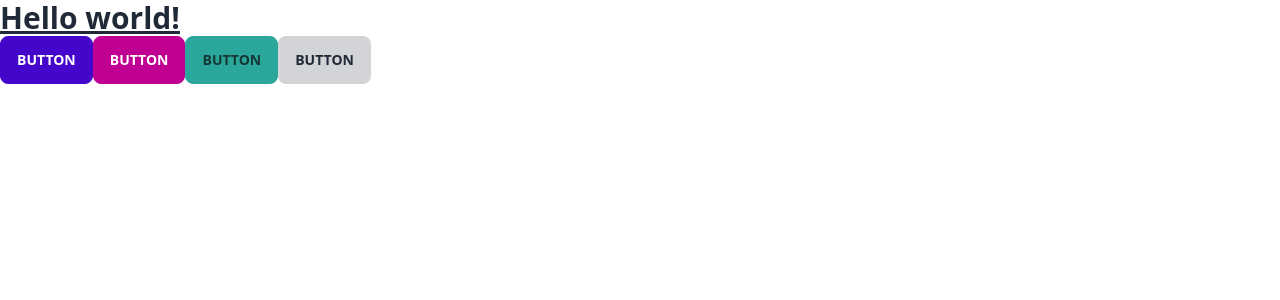
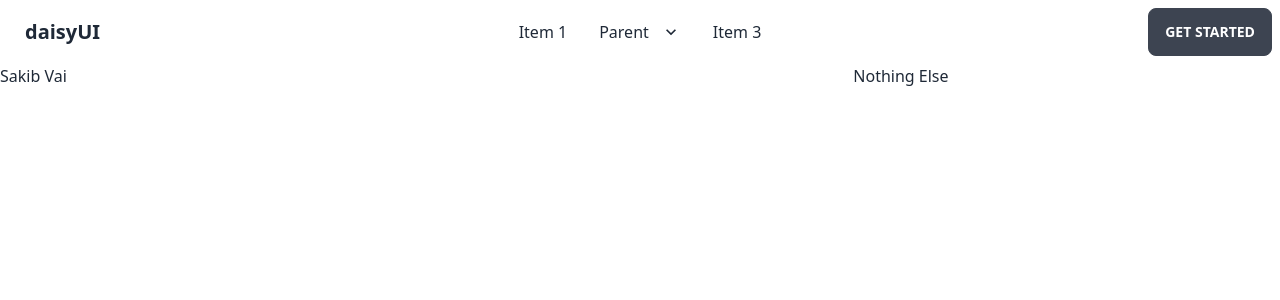
Before and after one commit to alaminh63/knowledge-cafe, a React (Vite) app: page / in a window 1280 px wide. Shown: the top 300 px of the page. Built offline with nearby package versions, Linux system fonts and the light colour scheme.

Commit message:
header adding

```diff
--- a/src/App.jsx
+++ b/src/App.jsx
@@ -1,16 +1,25 @@
 import { useState } from "react";
-import "./App.css";
+import Blog from "./components/Blogs/Blog";
+import Card from "./components/Card/Card";
+import Header from "./components/Header/Header";
+import Sidebar from "./components/Sitebar/Sidebar";
 
 function App() {
   const [count, setCount] = useState(0);
 
   return (
     <div className="App">
-      <h1 className="text-3xl font-bold underline">Hello world!</h1>
-      <button className="btn btn-active btn-primary">Button</button>
-      <button className="btn btn-active btn-secondary">Button</button>
-      <button className="btn btn-active btn-accent">Button</button>
-      <button className="btn btn-active btn-ghost">Button</button>
+      <div className="header">
+        <Header></Header>
+      </div>
+      <div className="main grid grid-cols-1 md:grid-cols-3">
+        <div className="card col-span-2">
+          <Blog></Blog>
+        </div>
+        <div className="blogs col-span-1">
+          <Sidebar></Sidebar>
+        </div>
+      </div>
     </div>
   );
 }
--- /dev/null
+++ b/src/components/Blogs/Blog.jsx
@@ -0,0 +1,12 @@
+import React from 'react';
+import Card from '../Card/Card';
+
+const Blog = () => {
+    return (
+        <div>
+            <Card></Card>
+        </div>
+    );
+};
+
+export default Blog;
--- /dev/null
+++ b/src/components/Card/Card.jsx
@@ -0,0 +1,11 @@
+import React from 'react';
+
+const Card = () => {
+    return (
+        <div>
+            <h2>Sakib Vai</h2>
+        </div>
+    );
+};
+
+export default Card;
--- /dev/null
+++ b/src/components/Header/Header.jsx
@@ -0,0 +1,101 @@
+import React from "react";
+
+const Header = () => {
+  return (
+    <div>
+      <div className="navbar bg-base-100">
+        <div className="navbar-start">
+          <div className="dropdown">
+            <label tabIndex={0} className="btn btn-ghost lg:hidden">
+              <svg
+                xmlns="http://www.w3.org/2000/svg"
+                className="h-5 w-5"
+                fill="none"
+                viewBox="0 0 24 24"
+                stroke="currentColor"
+              >
+                <path
+                  strokeLinecap="round"
+                  strokeLinejoin="round"
+                  strokeWidth="2"
+                  d="M4 6h16M4 12h8m-8 6h16"
+                />
+              </svg>
+            </label>
+            <ul
+              tabIndex={0}
+              className="menu menu-compact dropdown-content mt-3 p-2 shadow bg-base-100 rounded-box w-52"
+            >
+              <li>
+                <a>Item 1</a>
+              </li>
+              <li tabIndex={0}>
+                <a className="justify-between">
+                  Parent
+                  <svg
+                    className="fill-current"
+                    xmlns="http://www.w3.org/2000/svg"
+                    width="24"
+                    height="24"
+                    viewBox="0 0 24 24"
+                  >
+                    <path d="M8.59,16.58L13.17,12L8.59,7.41L10,6L16,12L10,18L8.59,16.58Z" />
+                  </svg>
+                </a>
+                <ul className="p-2">
+                  <li>
+                    <a>Submenu 1</a>
+                  </li>
+                  <li>
+                    <a>Submenu 2</a>
+                  </li>
+                </ul>
+              </li>
+              <li>
+                <a>Item 3</a>
+              </li>
+            </ul>
+          </div>
+          <a className="btn btn-ghost normal-case text-xl">daisyUI</a>
+        </div>
+        <div className="navbar-center hidden lg:flex">
+          <ul className="menu menu-horizontal px-1">
+            <li>
+              <a>Item 1</a>
+            </li>
+            <li tabIndex={0}>
+              <a>
+                Parent
+                <svg
+                  className="fill-current"
+                  xmlns="http://www.w3.org/2000/svg"
+                  width="20"
+                  height="20"
+                  viewBox="0 0 24 24"
+                >
+                  <path d="M7.41,8.58L12,13.17L16.59,8.58L18,10L12,16L6,10L7.41,8.58Z" />
+                </svg>
+              </a>
+              <ul className="p-2">
+                <li>
+                  <a>Submenu 1</a>
+                </li>
+                <li>
+                  <a>Submenu 2</a>
+                </li>
+              </ul>
+            </li>
+            <li>
+              <a>Item 3</a>
+            </li>
+          </ul>
+        </div>
+        <div className="navbar-end">
+          <a className="btn">Get started</a>
+        </div>
+      </div>
+    </div>
+  );
+};
+
+export default Header;
--- /dev/null
+++ b/src/components/Sitebar/Sidebar.jsx
@@ -0,0 +1,11 @@
+import React from 'react';
+
+const Sidebar = () => {
+    return (
+        <div>
+            <h2>Nothing Else</h2>
+        </div>
+    );
+};
+
+export default Sidebar;
```
Also changed, not shown: public/data.json (added, +38 -0 lines).
